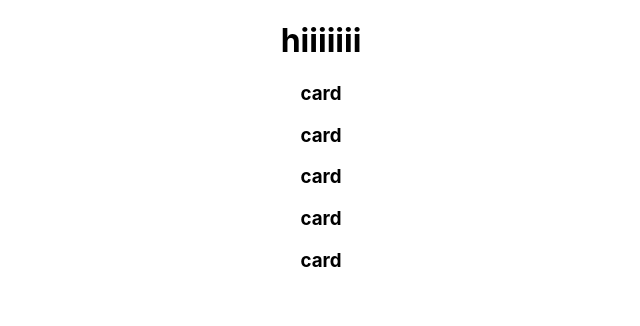
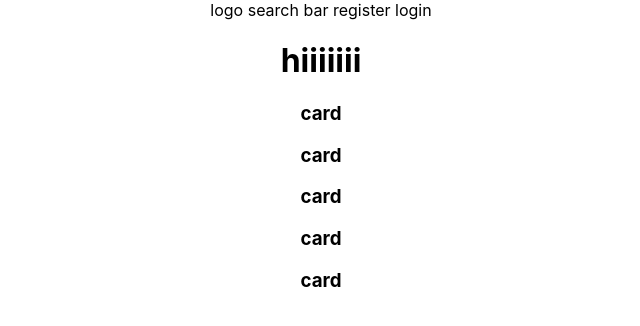
Before and after one commit to B-Evans99/customeffects, a React (Create React App) app in the folder custome/: page / in a window 1280 px wide. Shown: the top 326 px of the page, without its empty margins (319-959 px from the left). Built offline with nearby package versions, Linux system fonts and the light colour scheme.

Commit message:
feat(header): preliminary header

```diff
--- a/custome/src/App.js
+++ b/custome/src/App.js
@@ -1,5 +1,6 @@
 import React, {useState} from 'react';
 import Card from './components/card.js';
+import Header from './components/header'
 import logo from './logo.svg';
 import './App.css';
 
@@ -10,6 +11,7 @@
 
   return (
     <div className="App">
+      <Header></Header>
       <h1>hiiiiiii</h1>
       {effects.map(effect=>{
         return <Card></Card>
--- /dev/null
+++ b/custome/src/components/header.js
@@ -0,0 +1,12 @@
+import React from 'react';
+
+
+function Header() {
+  return (
+    <div className="Header">
+      logo search bar register login
+    </div>
+  );
+}
+
+export default Header;
```
